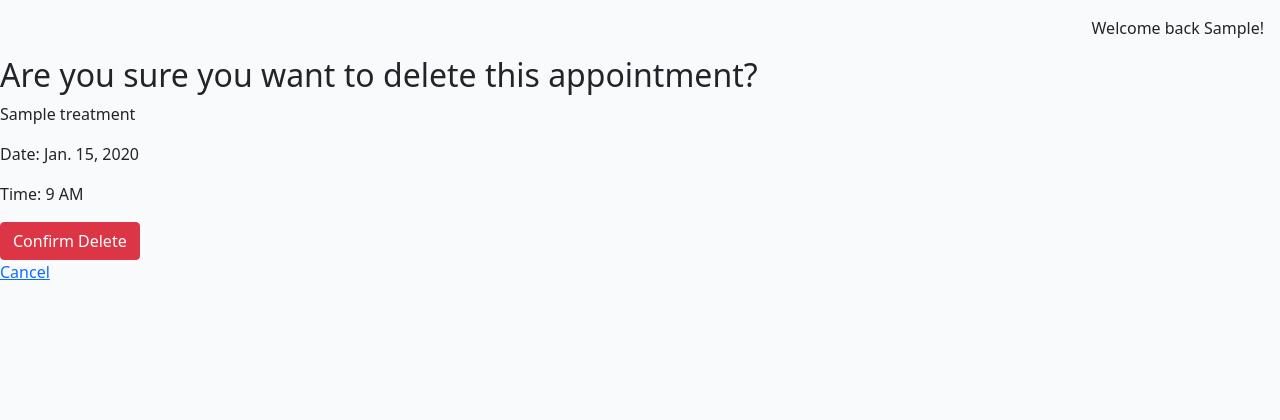
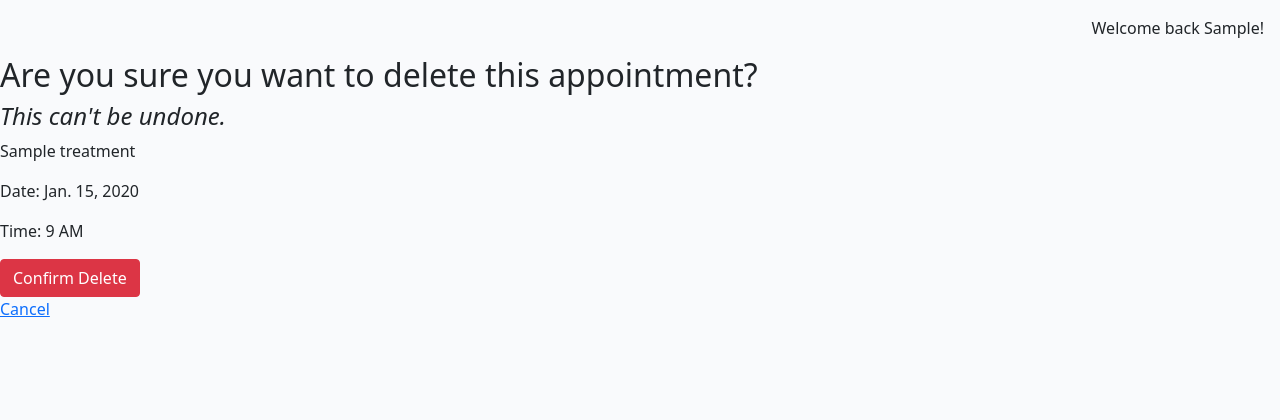
Before and after one commit to abigail-ryan/serenity-day-spa, a Django app: page /booking/delete/1/ in a window 1280 px wide. Shown: the part 56-476 px from the top of the page. Run offline with Django 4.2, Linux system fonts and the light colour scheme; a user stored in the database is signed in; tables that the repository leaves empty hold one stand-in row (values such as "Sample post").

Commit message:
Fix confirm detele message in DeleteBooking view, and update error feedback messages

```diff
--- a/booking/templates/booking/booking_confirm_delete.html
+++ b/booking/templates/booking/booking_confirm_delete.html
@@ -2,6 +2,7 @@
 
 {% block content %}
 <h2>Are you sure you want to delete this appointment?</h2>
+<h4><em>This can't be undone.</em></h4>
 
 <p>{{ appointment.treatment }}</p>
 <p>Date: {{ appointment.day}}</p>
--- a/booking/views.py
+++ b/booking/views.py
@@ -64,9 +64,9 @@ class BookingView(FormView):
                 else:
                     messages.error(self.request, "Sorry, the selected date is full!")
             else:
-                messages.error(self.request, "Sorry, the selected date is incorrect.")
+                messages.error(self.request, "Sorry, you can only book Tuesday to Saturday!")
         else:
-            messages.error(self.request, "Sorry, the selected date isn't in the correct time period!")
+            messages.error(self.request, "Sorry, you can only book up to 21 days in advance!")
 
         return self.form_invalid(form)
 
@@ -152,9 +152,9 @@ class DeleteBooking(DeleteView):
     def get_object(self, queryset=None):
         return Appointment.objects.get(pk=self.kwargs['pk'], user=self.request.user)  # Ensures the logged in user owns the appointment
 
-    def delete(self, request, *args, **kwargs):
-        appointment = self.get_object()
-        print("Deleting appointment:", appointment)  # Debugging line
+    def form_valid(self, form):
+        response = super().form_valid(form)
+
         messages.success(self.request, "Appointment deleted successfully!")
 
-        return super().delete(request, *args, **kwargs)
+        return response
```
